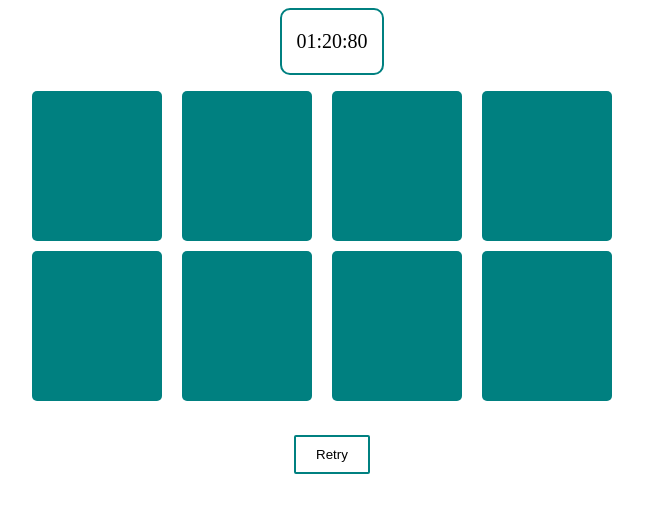
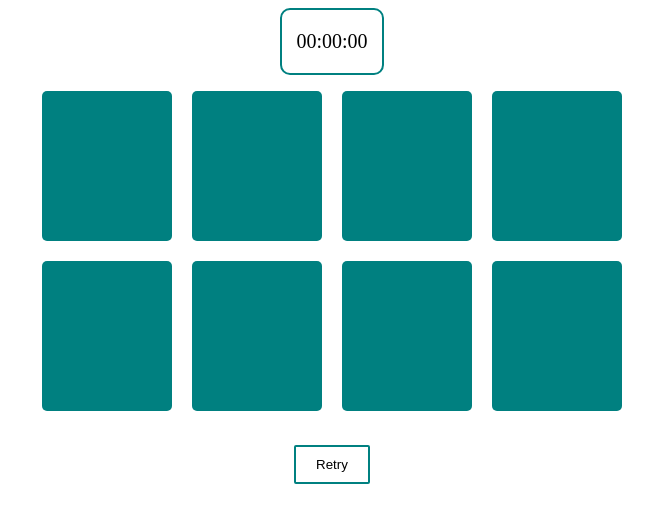
Before and after one commit to JI3BA/MemoryGame, a React (Create React App) app: page / in a window 1280 px wide. Shown: the top 522 px of the page, without its empty margins (308-961 px from the left). Built offline with nearby package versions, Linux system fonts and the light colour scheme.

Commit message:
third try create stopwatch

```diff
--- a/src/component/timer/Timer.jsx
+++ b/src/component/timer/Timer.jsx
@@ -2,32 +2,26 @@ import React , { useState, useEffect } from "react";
 import './Timer.css'
 
 const Timer = () => {
-    const [minutes, setMinutes] = useState(0)
-    const [seconds, setSeconds] = useState(0)
-    const [mseconds, setMseconds] = useState(0)
+    const [time, setTime] = useState(0);
+    const [active, setActive] = useState(false);
 
     useEffect(() => {
-        let addTimer = setTimeout(function tick(){
-            setMseconds(mseconds + 1)
-            if(mseconds === 99){
-                setMseconds(0)
-                setSeconds(seconds + 1)
-            }
-            if(seconds === 59){
-                setSeconds(0)
-                setMinutes(minutes + 1)
-            }
-            addTimer = setTimeout(tick, 1)
-        }, 1)
-
-        return () => clearTimeout(addTimer)
-    }, [mseconds, minutes, seconds])
+        let interval;
+        if (active) {
+            interval = setInterval(() => {
+                setTime((prevTime) => prevTime + 10);
+            }, 10);
+        }else if(!active) {
+            clearInterval(interval);
+        }
+        return () => clearInterval(interval);
+    }, [active]);
 
     return(
         <div className="timer-container">
-            <p className="timer timer-minutes">{minutes < 10 ? '0' + minutes : minutes}<span>:</span></p>
-            <p className="timer timer-seconds">{seconds < 10 ? '0' + seconds : seconds}<span>:</span></p>
-            <p className="timer timer-mseconds">{mseconds < 10 ? '0' + mseconds : mseconds}</p>
+            <p className="timer timer-minutes">{("0" + Math.floor((time / 60000) % 60)).slice(-2)}<span>:</span></p>
+            <p className="timer timer-seconds">{("0" + Math.floor((time / 1000) % 60)).slice(-2)}<span>:</span></p>
+            <p className="timer timer-mseconds">{("0" + ((time / 10) % 100)).slice(-2)}</p>
         </div>
     )
 }
--- a/src/styles/App.css
+++ b/src/styles/App.css
@@ -20,9 +20,9 @@
 
 .playing-field{
     display: grid;
-    grid-template-columns: repeat(4, 150px);
+    grid-template-columns: repeat(4, 130px);
     grid-template-rows: repeat(2, 150px);
-    grid-row-gap: 10px;
+    grid-gap: 20px;
 }
 
 .playing-card{
```
